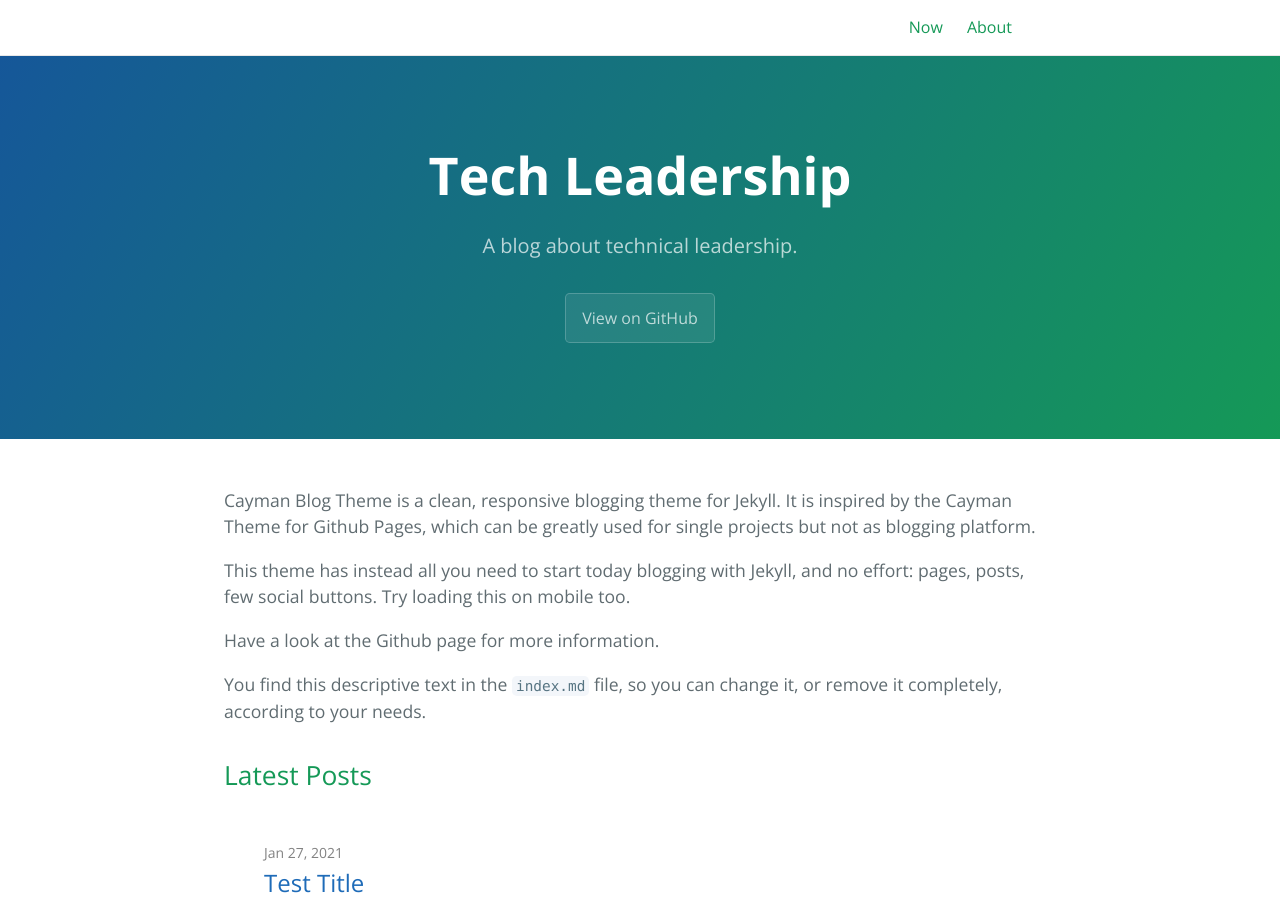
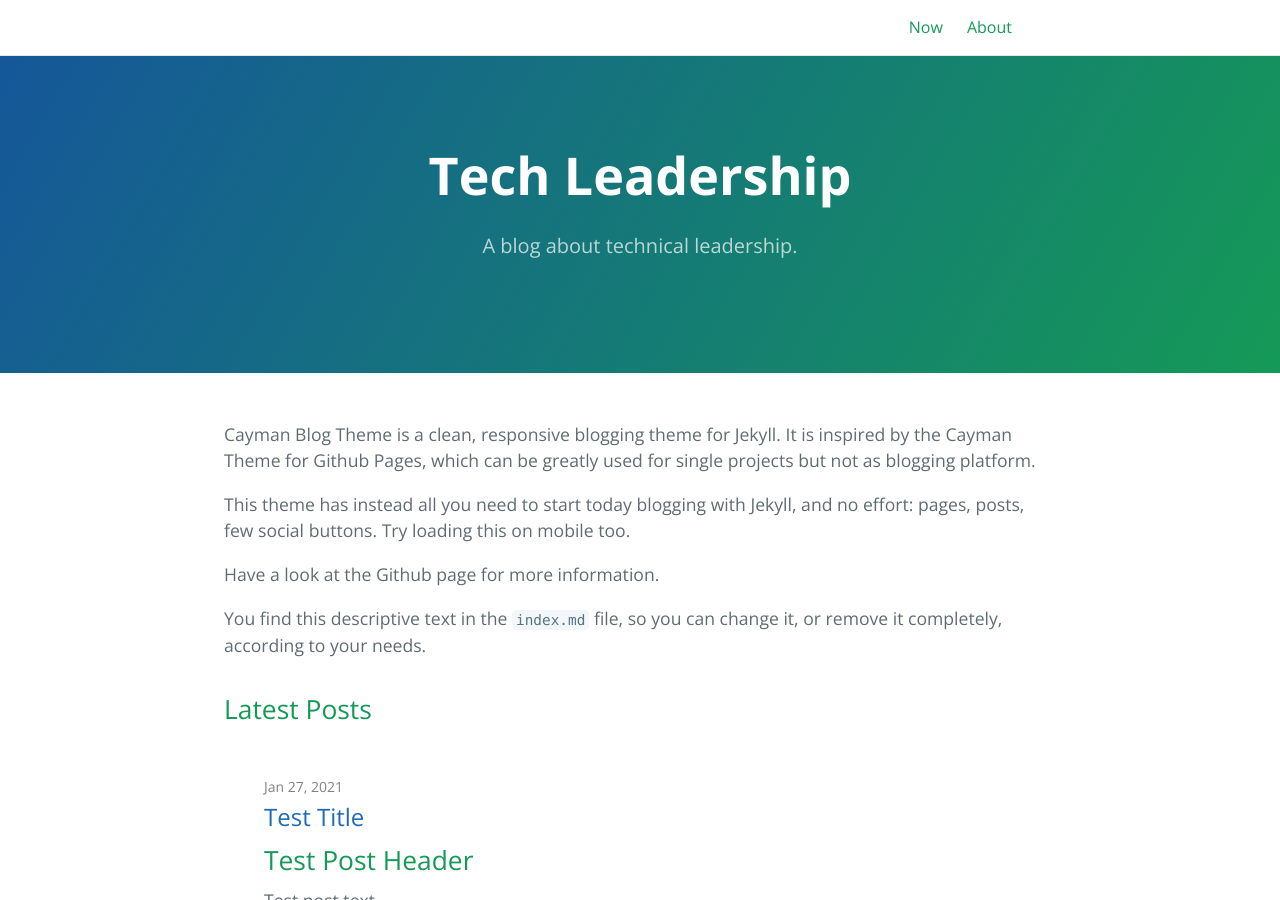
Before and after one commit to JimStockwell/tl, a Jekyll site: the page built from index.md, in a window 1280 px wide and 900 px high. Built offline with Jekyll 4.4.1, drawn with Linux system fonts in a browser that asks for light colours.

Commit message:
Revert "return default.html to as received"
This reverts commit 369f2e3a7515e535f8ebe811a55674a1db926760.

```diff
--- a/_layouts/default.html
+++ b/_layouts/default.html
@@ -68,7 +68,7 @@
             <h1 class="project-name">{{ page-title }}</h1>
             <h2 class="project-tagline">{{ page-tagline }}</h2>
             {% if page.layout == 'home' and site.github.is_project_page %}
-            <a href="{{ site.github.repository_url }}" class="btn">View on GitHub</a>
+            <!-- <a href="{{ site.github.repository_url }}" class="btn">View on GitHub</a> -->
             {% if site.show_downloads %}
             <a href="{{ site.github.zip_url }}" class="btn">Download .zip</a>
             <a href="{{ site.github.tar_url }}" class="btn">Download .tar.gz</a>
@@ -123,11 +123,13 @@
                 <!-- Contact icon -->
                 {% assign contact_page = site.pages | where: "path", "contact.md" | first %}
                 {% if contact_page.title %}
+                <!--
                 <span class="my-span-icon">
                     <a href="{{ contact_page.url | absolute_url }}" aria-label="Contact" title="Contact {{ site.github.owner_name }}">
                         <svg class="my-svg-icon" xmlns="http://www.w3.org/2000/svg" width="24" height="24" viewBox="0 0 24 24"><path d="M12 .02c-6.627 0-12 5.373-12 12s5.373 12 12 12 12-5.373 12-12-5.373-12-12-12zm6.99 6.98l-6.99 5.666-6.991-5.666h13.981zm.01 10h-14v-8.505l7 5.673 7-5.672v8.504z"/></svg>
                     </a>
                 </span>
+                -->
                 {% endif %}
 
             </footer>
```
